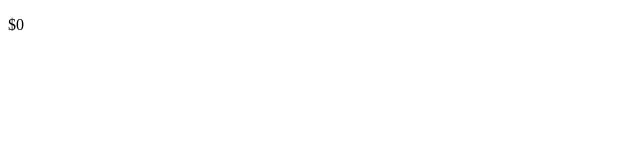
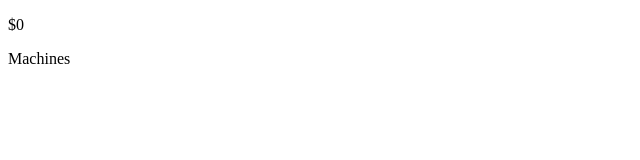
Before and after one commit to rgwl1tv69/crafting-incremental, a plain HTML site: page index.html in a window 1280 px wide. Shown: the full height of the page, 0-640 px from the left. Drawn offline with Linux system fonts and the light colour scheme.

Commit message:
Update index.html

```diff
--- a/index.html
+++ b/index.html
@@ -1,4 +1,5 @@
 <!DOCTYPE html>
 <html>
   <p id = "money">$0</p>
+  <p id = "machines">Machines</p>
 </html>
```
